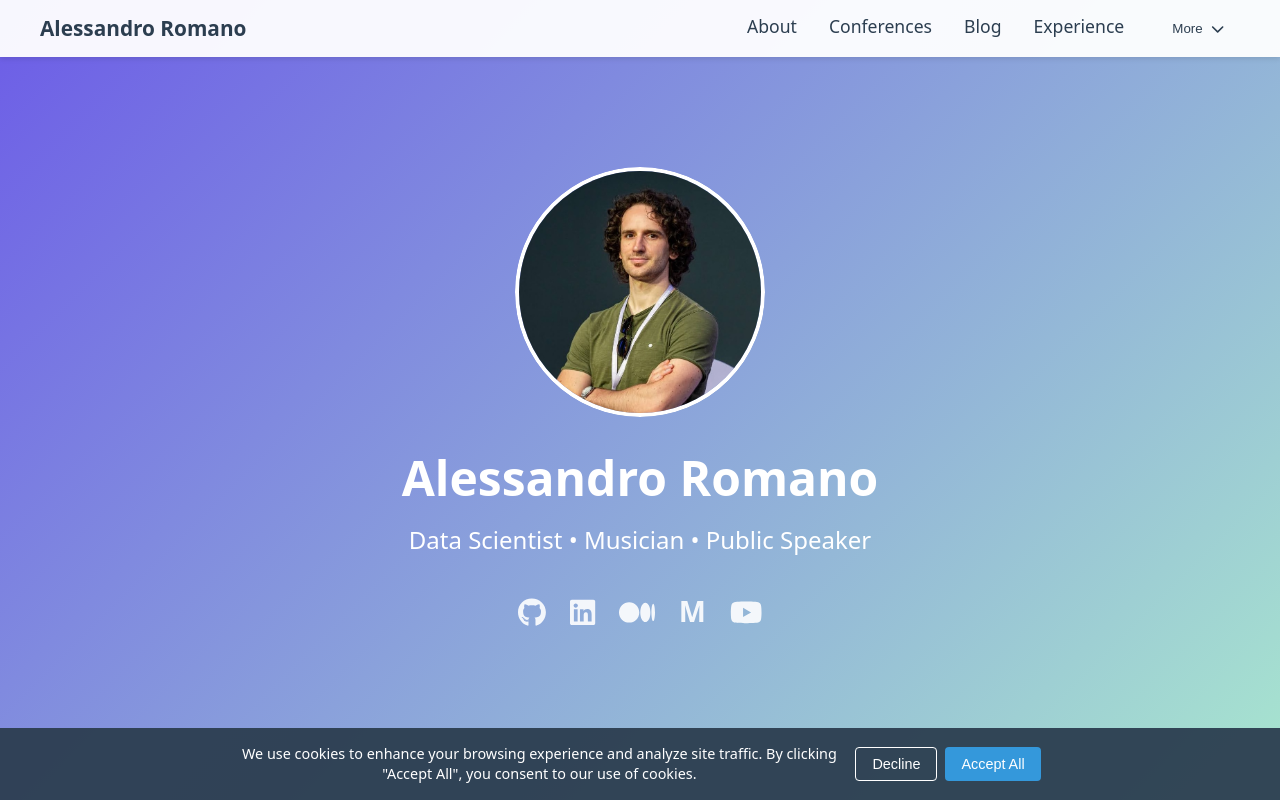
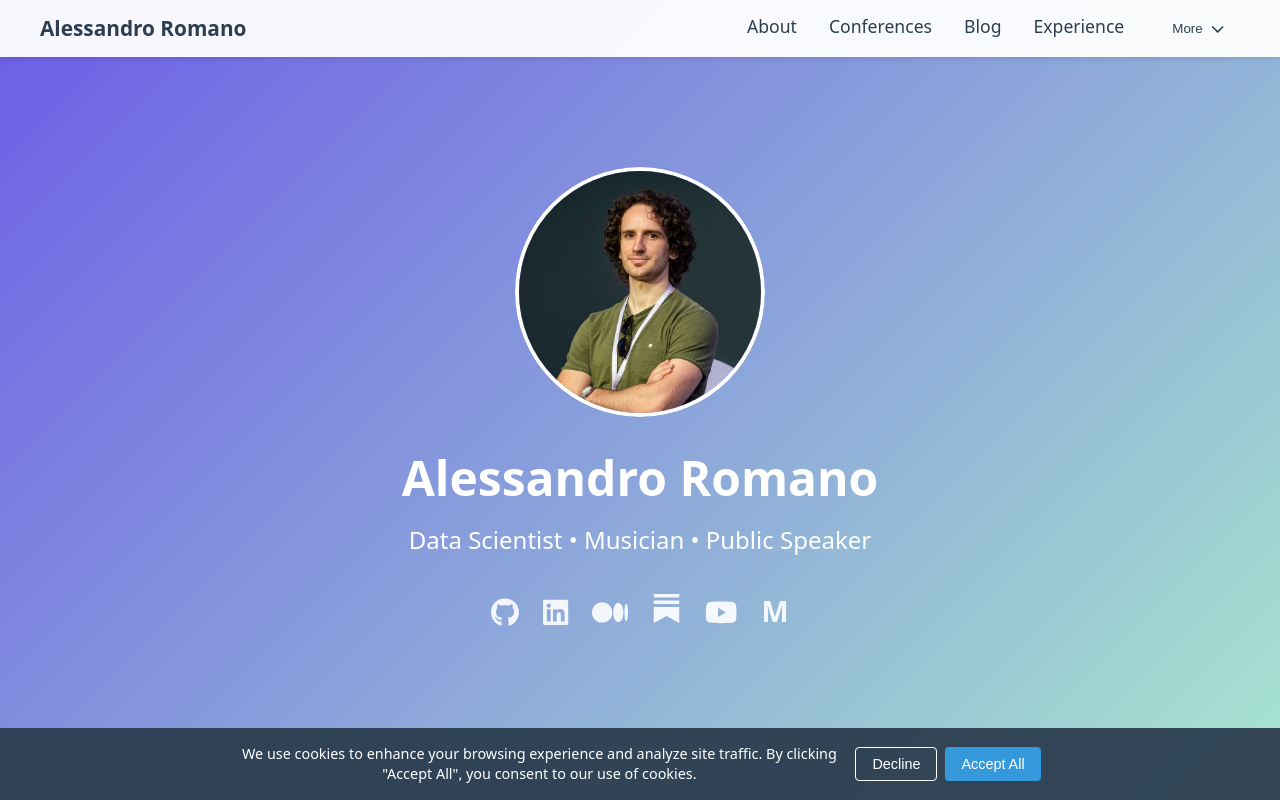
Before and after one commit to pigna90/aromano-dev, a React (Vite) app: page / in a window 1280 px wide. Shown: the top 800 px of the page. Built offline with nearby package versions, Linux system fonts and the light colour scheme; no server answers.

Commit message:
Add Substack social link and corresponding icon to Hero component. Adjusted socialLinks data structure to include Substack entry while maintaining MentorCruise link.

```diff
--- a/src/components/Hero.jsx
+++ b/src/components/Hero.jsx
@@ -113,6 +113,14 @@ const MentorIcon = styled.span`
   transform: translateY(-1px);
 `;
 
+const SubstackIcon = styled.img`
+  width: 1.8rem;
+  height: 1.8rem;
+  display: inline-block;
+  filter: brightness(0) invert(1);
+  transition: all 0.3s ease;
+`;
+
 const Hero = () => {
   const [showHover, setShowHover] = useState(false);
   const profileImageRef = useRef(null);
@@ -195,6 +203,8 @@ const Hero = () => {
             >
               {link.isMentorIcon ? (
                 <MentorIcon>M</MentorIcon>
+              ) : link.isSubstackIcon ? (
+                <SubstackIcon src="/images/brand/substack-logo.svg" alt="Substack" />
               ) : (
                 <FontAwesomeIcon icon={link.icon} />
               )}
--- a/src/data/socialLinks.js
+++ b/src/data/socialLinks.js
@@ -17,13 +17,18 @@ export const socialLinks = [
     icon: faMedium
   },
   {
-    name: 'MentorCruise',
-    url: 'https://mentorcruise.com/mentor/alessandroromano/',
-    isMentorIcon: true
+    name: 'Substack',
+    url: 'https://alerom90.substack.com/?r=6cbz4y&utm_campaign=pub-share-checklist',
+    isSubstackIcon: true
   },
   {
     name: 'YouTube',
     url: 'https://www.youtube.com/@alessandro-romano90',
     icon: faYoutube
+  },
+  {
+    name: 'MentorCruise',
+    url: 'https://mentorcruise.com/mentor/alessandroromano/',
+    isMentorIcon: true
   }
 ];
```
Also changed, not shown: public/images/brand/substack-logo.png (added), public/images/brand/substack-logo.svg (added).
